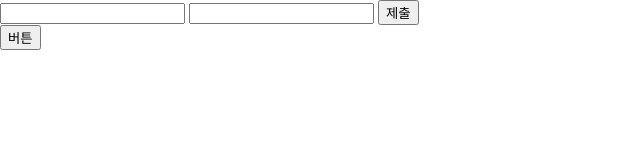
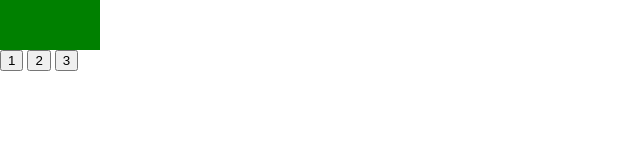
Before and after one commit to zo0ozzz/practice-js, a plain HTML site: page index.html in a window 1280 px wide. Shown: the whole page, without its empty margins (0-640 px from the left). Drawn offline with nearby package versions, Linux system fonts and the light colour scheme.

Commit message:
허리 아파서 침대로

```diff
--- a/index.css
+++ b/index.css
@@ -137,13 +137,42 @@ table {
 }
 
 .start {
-  visibility: hidden;
-  opacity: 0;
-  transition: all 0.5s;
+  transform: translate(0px, 0px);
+  transition: transform 3s;
 }
 
 .end {
-  visibility: visible;
-  opacity: 1;
-  /* transition: all 0.5s; */
+  transform: translate(-100px, 0px);
+  /* transition: transform 1s; */
 }
+
+.container.top {
+  width: 100px;
+  height: 50px;
+
+  overflow: hidden;
+}
+
+.container {
+  position: relative;
+  display: flex;
+  width: 300px;
+  height: 50px;
+}
+
+.item {
+  width: 100px;
+  height: 50px;
+}
+
+.item.first {
+  background-color: black;
+}
+
+.item.second {
+  background-color: green;
+}
+
+.item.third {
+  background-color: blue;
+}
--- a/index.html
+++ b/index.html
@@ -7,12 +7,19 @@
     <link rel="stylesheet" href="./index.css" />
   </head>
   <body>
-    <form action="">
-      <input name="one" class="one" type="text" />
-      <input name="two" class="two" type="text" />
-      <input type="submit" id="submit" value="제출" />
-    </form>
-    <button id="button1">버튼</button>
+    <!-- <button id="button1">버튼</button> -->
+
+    <div class="container top">
+      <div class="container start end">
+        <div class="item first"></div>
+        <div class="item second"></div>
+        <div class="item third"></div>
+      </div>
+    </div>
+
+    <button id="one">1</button>
+    <button id="two">2</button>
+    <button id="three">3</button>
 
     <script
       src="https://code.jquery.com/jquery-3.6.4.min.js"
--- a/index.js
+++ b/index.js
@@ -1,14 +1,12 @@
-document
-  .querySelector("#submit")
-  .addEventListener("click", submitButtonHandler);
+// const button1 = document.querySelector('#button1');
 
-function submitButtonHandler(e) {
-  e.preventDefault();
-  const inputValue = document.querySelector(".one").value;
-  console.log(inputValue);
-  if (!/\S+@\S+\.\S+/.test(inputValue)) {
-    console.log(/\S+@\S+\.\S/.test(inputValue));
-    alert("이메일 형식이 올바르지 않습니다.");
-    return;
-  }
-}
+// button1.addEventListener('click', button1Handler);
+
+// function button1Handler() {
+
+// }
+
+const one = document.querySelector("#one");
+one.addEventListener("click", oneHandler);
+
+function oneHandler() {}
```
